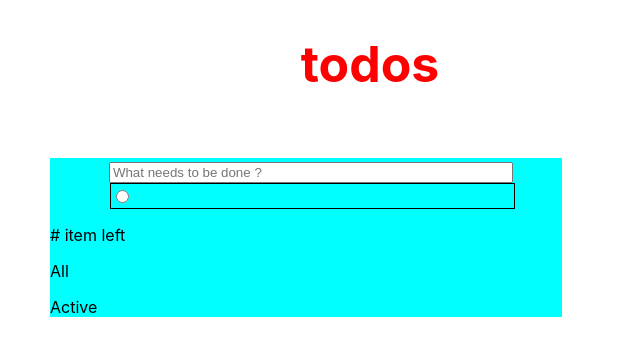
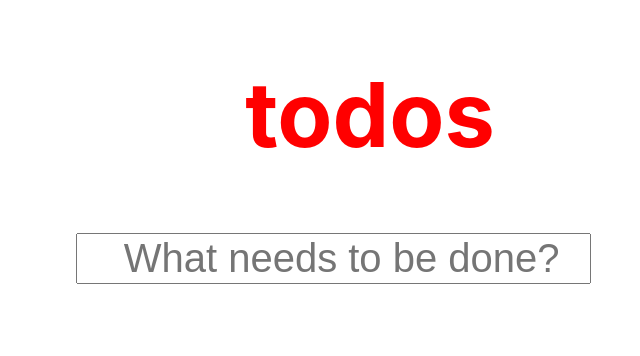
Before and after one commit to trang28092001/reactjs, a React (Create React App) app: page / in a window 1280 px wide. Shown: the top 356 px of the page, without its empty margins (270-910 px from the left). Built offline with nearby package versions, Linux system fonts and the light colour scheme.

Commit message:
giao dien

```diff
--- a/src/App.css
+++ b/src/App.css
@@ -3,7 +3,7 @@
   height: 100%;
 }
 h1 {
-  font-size: 50px;
+  font-size: 90px;
   color: red;
   text-align: center;
 }
@@ -11,20 +11,27 @@ h1 {
   height: 20%;
   width: 40%;
   margin: 5% 25%;
-  background-color: aqua;
-}
-ul{
-  margin: 0%;
-  font-size: 20px;
 }
 #write{
   height: 100%;
-  width: 84%;
-  margin-left: 4%;
+  width: 90.4%;
+  margin: 0% 10% 0% 5%;
+  font-size: 40px;
+  padding-left: 9%;
 }
 li{
+  height: 100%;
+  width: 100%;
   border: 1px solid black;
-  margin: 0% 10% 0% 20px;
+  margin: 0% 10% 0% 5%;
   list-style-type: none;
-  font-size: 20px;
+  font-size: 40px;
+  word-break: break-all;
+  /* box-shadow: 5px 10px #888888; */
+
 }
+.button{
+  width: 30px;
+  height: 30px;
+  margin-right: 3%;
+}
--- a/src/App.js
+++ b/src/App.js
@@ -3,47 +3,34 @@ import React, { useState } from 'react';
 
 function App() {
 
-  const [task, setStask] = useState();
+  const [task, setTask] = useState();
+  const [listTask, setListTask] = useState([]);
 
   const handleSetTask = (e) => {
-    setStask(e.target.value);
+    setTask(e.target.value);
   }
 
   const handleSumit = (e) =>{
-
+    let list = [...listTask]
     if (e.key === 'Enter') {
-      this.setState({value:e.target.value})
+      list.push(task);
     }
+    setListTask(list);
   }
-
-  console.log("TASK", task);
+  // console.log("TASK", task);
+  // console.log('List task', listTask)
 
   return (
     <div className="App">
       <h1>todos</h1>
       <div className="square">
-        <form>
-          <ul>
-            <input
-              type="text"
-              id='write'
-              placeholder='What needs to be done ?'
-              // onChange={handleSetTask}
-              onKeyPress={handleSumit} />
-             <li><input type="radio" value={task} /></li>
-            {/* {task && <li><input type="radio" value={task} />{task}</li>} */}
-
-            {/* <li><input type="radio" value="list" /></li>
-            <li><input type="radio" value="list" /></li>
-            <li><input type="radio" value="list" /></li>
-            <li><input type="radio" value="list" /></li>
-            <li><input type="radio" value="list"/></li> */}
-          </ul>
-        </form>
-        <p># item left</p>
-        <p onClick="all">All</p>
-        <p onClick="active">Active</p>
-        <p></p>
+          <input
+            type="text"
+            id='write'
+            placeholder='What needs to be done?'
+            onChange={handleSetTask}
+            onKeyPress={handleSumit} />
+          {listTask.length > 0 && listTask.map((item) => <li><input type="radio" className='button' />{item}</li>)}
       </div>
     </div>
   );
```
